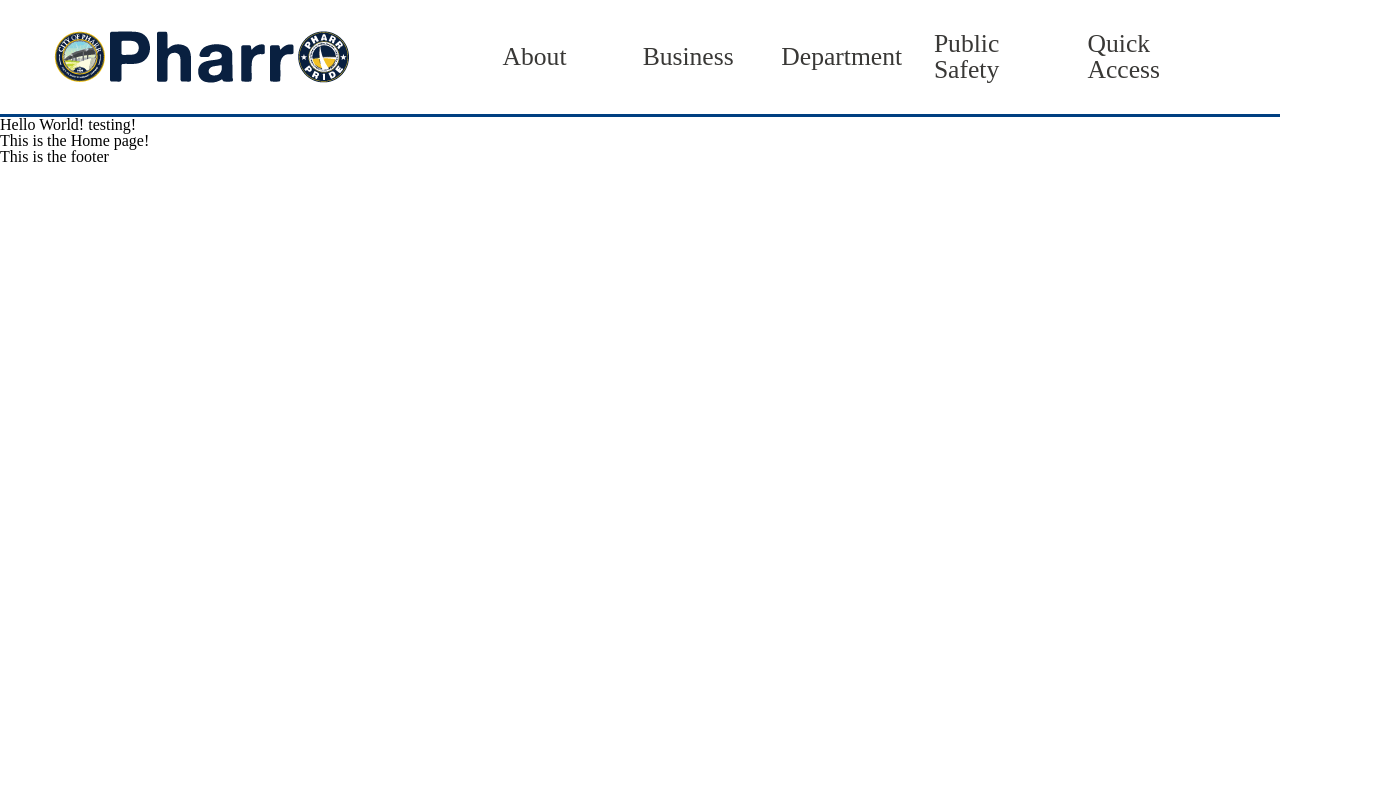
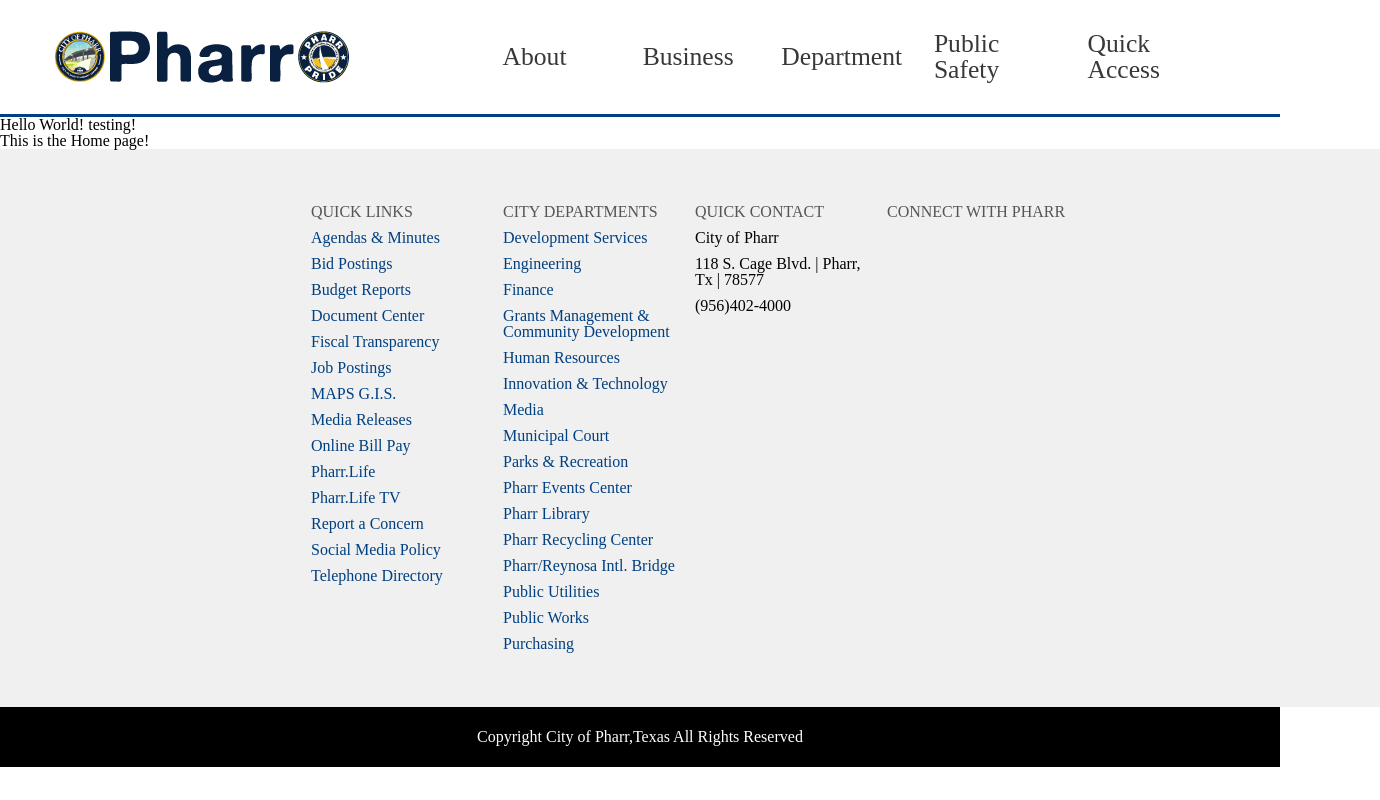
Before and after one commit to pharrRevamp/pharr-tx.gov, a React (Create React App) app in the folder pharr-tx_gov/: page / in a window 1280 px wide. Shown: the whole page, 1380 px wide, since content can reach past the window. Built offline with nearby package versions, Linux system fonts and the light colour scheme.

Commit message:
created footer and footer2 for city of pharr pages

```diff
--- a/pharr-tx_gov/src/App.js
+++ b/pharr-tx_gov/src/App.js
@@ -2,6 +2,7 @@
 import HomePage from "./homePage/HomePage";
 import NavBar from "./components/NavBar";
 import Footer from "./components/Footer";
+import Footer2 from "./components/Footer2";
 import "./css/index.css";
 
 function App() {
@@ -11,6 +12,7 @@
       <h1>Hello World! testing!</h1>
       <HomePage />
       <Footer />
+      <Footer2 />
     </div>
   );
 }
--- a/pharr-tx_gov/src/components/Footer.js
+++ b/pharr-tx_gov/src/components/Footer.js
@@ -1,6 +1,56 @@
 import React from "react";
 
 function Footer() {
-  return <footer>This is the footer</footer>;
+  return(
+    <div>
+      <footer className="Footer">
+        <div className="Quicklinks">
+          <h3>QUICK LINKS</h3>
+          <a href="#.">Agendas & Minutes</a>
+          <a href="#.">Bid Postings</a>
+          <a href="#.">Budget Reports</a>
+          <a href="#.">Document Center</a>
+          <a href="#.">Fiscal Transparency</a>
+          <a href="#.">Job Postings</a>
+          <a href="#.">MAPS G.I.S.</a>
+          <a href="#.">Media Releases</a>
+          <a href="#.">Online Bill Pay</a>
+          <a href="#.">Pharr.Life</a>
+          <a href="#.">Pharr.Life TV</a>
+          <a href="#.">Report a Concern</a>
+          <a href="#.">Social Media Policy</a>
+          <a href="#.">Telephone Directory</a>
+        </div>
+        <div className="Citydepartments">
+          <h3>CITY DEPARTMENTS</h3>
+          <a href="#.">Development Services</a>
+          <a href="#.">Engineering</a>
+          <a href="#.">Finance</a>
+          <a href="#.">Grants Management & Community Development</a>
+          <a href="#.">Human Resources</a>
+          <a href="#.">Innovation & Technology</a>
+          <a href="#.">Media</a>
+          <a href="#.">Municipal Court</a>
+          <a href="#.">Parks & Recreation</a>
+          <a href="#.">Pharr Events Center</a>
+          <a href="#.">Pharr Library</a>
+          <a href="#.">Pharr Recycling Center</a>
+          <a href="#.">Pharr/Reynosa Intl. Bridge</a>
+          <a href="#.">Public Utilities</a>
+          <a href="#.">Public Works</a>
+          <a href="#.">Purchasing</a>
+        </div>
+        <div className="Quickcontact">
+          <h3>QUICK CONTACT</h3>
+          <p>City of Pharr</p>
+          <p>118 S. Cage Blvd. | Pharr, Tx | 78577</p>
+          <p>(956)402-4000</p>
+        </div>
+        <div className="Connectwithpharr">
+          <h3>CONNECT WITH PHARR</h3>
+        </div>
+      </footer>
+    </div>
+  );
 }
 export default Footer;
--- /dev/null
+++ b/pharr-tx_gov/src/components/Footer2.js
@@ -0,0 +1,12 @@
+import React from "react";
+import Footer from "./Footer";
+
+function Footer2(){
+    return(
+        <div className="Footer2">
+            <p>Copyright City of Pharr,Texas All Rights Reserved</p>
+        </div>
+    );
+}
+
+export default Footer2;
--- a/pharr-tx_gov/src/css/index.css
+++ b/pharr-tx_gov/src/css/index.css
@@ -164,3 +164,49 @@
   border-top: solid #f5d230 3px;
   border-bottom: solid #003f81 3px;
 }
+.Footer {
+  background-color: #f0f0f0;
+  color: #555555;
+  display: flex;
+  justify-content: center;
+  width: 100%;
+  padding: 50px;
+}
+.Footer p {
+  color: black;
+  padding: 5px;
+}
+.Footer a {
+  padding: 5px;
+  color: #003f81;
+  text-decoration: none;
+}
+.Footer h3 {
+  padding: 5px;
+}
+.Footer .Quicklinks {
+  width: 15%;
+  display: flex;
+  flex-direction: column;
+}
+.Footer .Citydepartments {
+  width: 15%;
+  display: flex;
+  flex-direction: column;
+}
+.Footer .Quickcontact {
+  width: 15%;
+  display: flex;
+  flex-direction: column;
+}
+.Footer .Connectwithpharr {
+  width: 15%;
+}
+.Footer2 {
+  background-color: black;
+  color: white;
+  height: 60px;
+  display: flex;
+  align-items: center;
+  justify-content: center;
+}
--- /dev/null
+++ b/pharr-tx_gov/src/less/componentsLESS/footer.less
@@ -0,0 +1,39 @@
+.Footer{
+    background-color:#f0f0f0;
+    color:@mainFontColor3;
+    display:flex;
+    justify-content: center;
+    width:100%;
+    padding:50px;
+
+    p{
+        color:black;
+        padding: 5px;
+    }
+    a{
+        padding:5px;
+        color: @trimColor1;
+        text-decoration: none;
+     }
+     h3{
+         padding: 5px;
+     }
+    .Quicklinks{
+        width:15%;
+        display:flex;
+        flex-direction: column;
+    }
+    .Citydepartments{
+        width:15%;
+        display:flex;
+        flex-direction: column;
+    }
+    .Quickcontact{
+        width:15%;
+        display:flex;
+        flex-direction: column;
+    }
+    .Connectwithpharr{
+        width:15%;
+    }
+}
--- /dev/null
+++ b/pharr-tx_gov/src/less/componentsLESS/footer2.less
@@ -0,0 +1,8 @@
+.Footer2{
+    background-color: black;
+    color: white;
+    height:60px;
+    display:flex;
+    align-items: center;
+    justify-content: center;
+}
--- a/pharr-tx_gov/src/less/index.less
+++ b/pharr-tx_gov/src/less/index.less
@@ -3,3 +3,5 @@
 @import "./variables.less";
 @import "./global.less";
 @import "./componentsLESS/navbar.less";
+@import "./componentsLESS/footer.less";
+@import "./componentsLESS/footer2.less";
```
